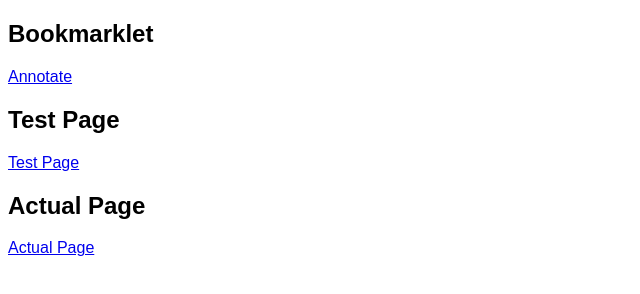
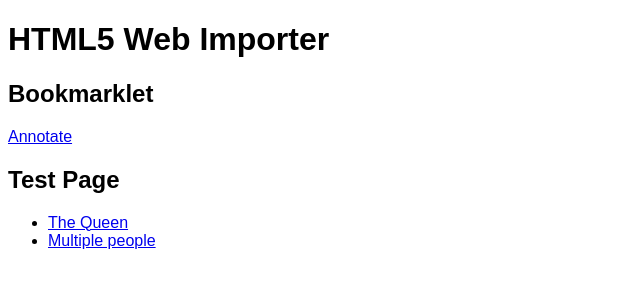
Before and after one commit to pixelblend/kasabi-art-hack, a plain HTML site: page public/index.html in a window 1280 px wide. Shown: the whole page, without its empty margins (0-640 px from the left). Drawn offline with Linux system fonts and the light colour scheme.

Commit message:
Links to pages

```diff
--- a/public/index.html
+++ b/public/index.html
@@ -2,31 +2,36 @@
 <html>
 <head>
   <meta charset="utf-8">
-  <title>Kasabi Art Hack</title>
+  <title>HTML5 Web Importer</title>
   <style>body { font-family: sans-serif; }</style>
 </head>
 <body>
+
+<h1>HTML5 Web Importer</h1>
 
 <h2>Bookmarklet</h2>
 <div><a id="bookmarklet"></a></div>
 
 <h2>Test Page</h2>
-<div><a href="test.html">Test Page</a></div>
-
-<h2>Actual Page</h2>
-<div><a href="http://www.gac.culture.gov.uk/work.aspx?obj=12938">Actual Page</a></div>
+<div>
+	<ul>
+		<li>
+			<a href="http://www.gac.culture.gov.uk/work.aspx?obj=19739">The Queen</a>
+		<li>
+			<a href="http://www.gac.culture.gov.uk/work.aspx?obj=10756">Multiple people</a>
+</div>
 
 <script>
 // EDIT THIS URL to point to overlay.js
 var script = function(){
   var s=document.createElement("script");
-	s.src="http://%HOST%/overlay/overlay.js" + "?" + Math.random();
+	s.src="http://local/2011/09/kasabi-art-hack/public/overlay/overlay.js" + "?" + Math.random();
 	s.id="art-hack-loader";
 	document.body.appendChild(s);
 };
 
 var bookmarklet = document.getElementById("bookmarklet");
-var encodedBookmarklet = script.toString().replace(/%HOST%/, document.location.host);
+var encodedBookmarklet = script.toString();
 bookmarklet.setAttribute("href", "javascript:(" + encodedBookmarklet + ")();");
 bookmarklet.textContent = "Annotate";
 //document.location = bookmarklet.href;
```
